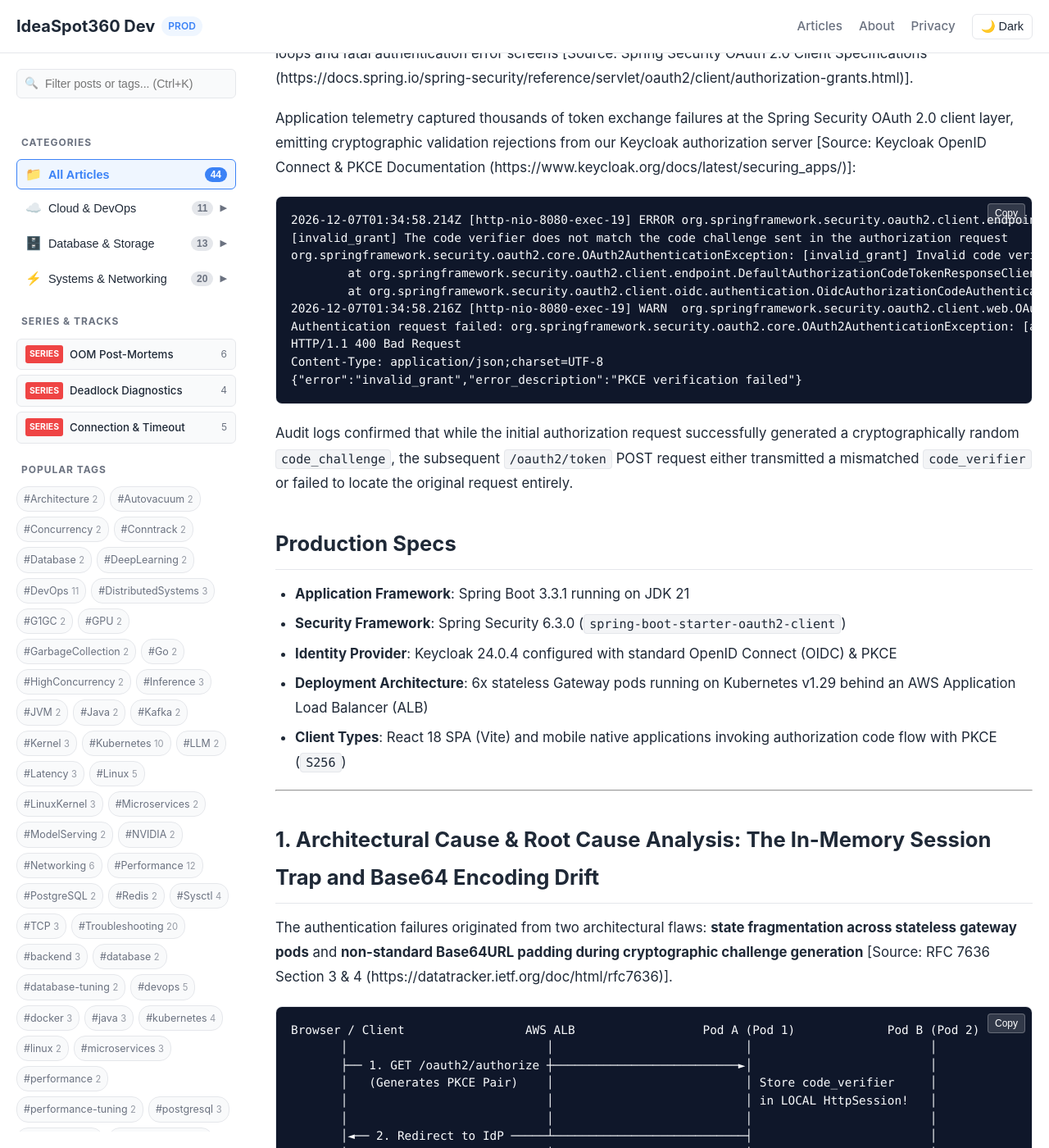
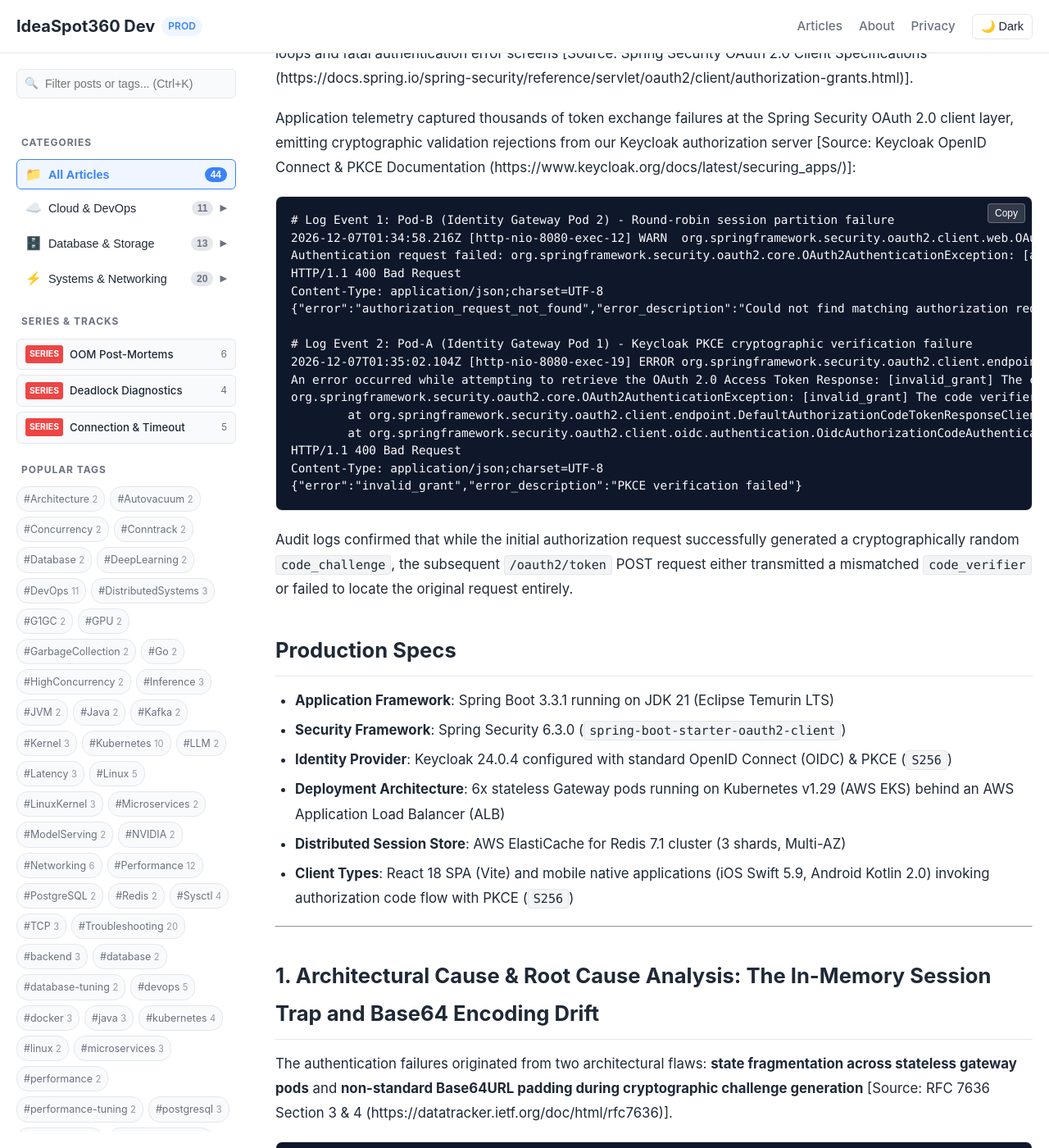
Before and after one commit to ideaspot360/dev, a Jekyll site: the page built from _posts/2026-12-07-spring-security-oauth2-pkce-code-verifier-failure.md, in a window 1280 px wide and 1400 px high, scrolled down 862 px. Shown: the whole window at 82% size. Built offline with Jekyll 4.4.1, drawn with Linux system fonts in a browser that asks for light colours; some of the changed text lies outside the part shown.

Commit message:
fix(post37): calibrate dual-log events, HttpCookieOAuth2AuthorizationRequestRepository overview, SCAN CLI, and Android SDK guardrail

````diff
--- a/_posts/2026-12-07-spring-security-oauth2-pkce-code-verifier-failure.md
+++ b/_posts/2026-12-07-spring-security-oauth2-pkce-code-verifier-failure.md
@@ -23,13 +23,19 @@ Immediately following the cutover of our customer-facing identity gateway from a
 Application telemetry captured thousands of token exchange failures at the Spring Security OAuth 2.0 client layer, emitting cryptographic validation rejections from our Keycloak authorization server [Source: Keycloak OpenID Connect & PKCE Documentation (https://www.keycloak.org/docs/latest/securing_apps/)]:
 
 ```text
-2026-12-07T01:34:58.214Z [http-nio-8080-exec-19] ERROR org.springframework.security.oauth2.client.endpoint.DefaultAuthorizationCodeTokenResponseClient -
-[invalid_grant] The code verifier does not match the code challenge sent in the authorization request
-org.springframework.security.oauth2.core.OAuth2AuthenticationException: [invalid_grant] Invalid code verifier
+# Log Event 1: Pod-B (Identity Gateway Pod 2) - Round-robin session partition failure
+2026-12-07T01:34:58.216Z [http-nio-8080-exec-12] WARN  org.springframework.security.oauth2.client.web.OAuth2LoginAuthenticationFilter -
+Authentication request failed: org.springframework.security.oauth2.core.OAuth2AuthenticationException: [authorization_request_not_found] Could not find matching authorization request
+HTTP/1.1 400 Bad Request
+Content-Type: application/json;charset=UTF-8
+{"error":"authorization_request_not_found","error_description":"Could not find matching authorization request"}
+
+# Log Event 2: Pod-A (Identity Gateway Pod 1) - Keycloak PKCE cryptographic verification failure
+2026-12-07T01:35:02.104Z [http-nio-8080-exec-19] ERROR org.springframework.security.oauth2.client.endpoint.DefaultAuthorizationCodeTokenResponseClient -
+An error occurred while attempting to retrieve the OAuth 2.0 Access Token Response: [invalid_grant] The code verifier does not match the code challenge sent in the authorization request
+org.springframework.security.oauth2.core.OAuth2AuthenticationException: [invalid_grant] The code verifier does not match the code challenge sent in the authorization request
 	at org.springframework.security.oauth2.client.endpoint.DefaultAuthorizationCodeTokenResponseClient.getTokenResponse(DefaultAuthorizationCodeTokenResponseClient.java:128)
 	at org.springframework.security.oauth2.client.oidc.authentication.OidcAuthorizationCodeAuthenticationProvider.authenticate(OidcAuthorizationCodeAuthenticationProvider.java:162)
-2026-12-07T01:34:58.216Z [http-nio-8080-exec-19] WARN  org.springframework.security.oauth2.client.web.OAuth2LoginAuthenticationFilter -
-Authentication request failed: org.springframework.security.oauth2.core.OAuth2AuthenticationException: [authorization_request_not_found] Could not find matching authorization request
 HTTP/1.1 400 Bad Request
 Content-Type: application/json;charset=UTF-8
 {"error":"invalid_grant","error_description":"PKCE verification failed"}
@@ -38,11 +44,12 @@ Content-Type: application/json;charset=UTF-8
 Audit logs confirmed that while the initial authorization request successfully generated a cryptographically random `code_challenge`, the subsequent `/oauth2/token` POST request either transmitted a mismatched `code_verifier` or failed to locate the original request entirely.
 
 ## Production Specs
-* **Application Framework**: Spring Boot 3.3.1 running on JDK 21
+* **Application Framework**: Spring Boot 3.3.1 running on JDK 21 (Eclipse Temurin LTS)
 * **Security Framework**: Spring Security 6.3.0 (`spring-boot-starter-oauth2-client`)
-* **Identity Provider**: Keycloak 24.0.4 configured with standard OpenID Connect (OIDC) & PKCE
-* **Deployment Architecture**: 6x stateless Gateway pods running on Kubernetes v1.29 behind an AWS Application Load Balancer (ALB)
-* **Client Types**: React 18 SPA (Vite) and mobile native applications invoking authorization code flow with PKCE (`S256`)
+* **Identity Provider**: Keycloak 24.0.4 configured with standard OpenID Connect (OIDC) & PKCE (`S256`)
+* **Deployment Architecture**: 6x stateless Gateway pods running on Kubernetes v1.29 (AWS EKS) behind an AWS Application Load Balancer (ALB)
+* **Distributed Session Store**: AWS ElastiCache for Redis 7.1 cluster (3 shards, Multi-AZ)
+* **Client Types**: React 18 SPA (Vite) and mobile native applications (iOS Swift 5.9, Android Kotlin 2.0) invoking authorization code flow with PKCE (`S256`)
 
 ---
 
@@ -53,7 +60,7 @@ The authentication failures originated from two architectural flaws: **state fra
 ```text
 Browser / Client                 AWS ALB                  Pod A (Pod 1)             Pod B (Pod 2)            Keycloak IdP
        │                            │                           │                         │                       │
-       ├── 1. GET /oauth2/authorize ┼──────────────────────────►│                         │                       │
+       ├── 1. GET /oauth2/authorization/keycloak ──────────────►│                         │                       │
        │   (Generates PKCE Pair)    │                           │ Store code_verifier     │                       │
        │                            │                           │ in LOCAL HttpSession!   │                       │
        │                            │                           │                         │                       │
@@ -76,7 +83,7 @@ Browser / Client                 AWS ALB                  Pod A (Pod 1)
 
 ### 1. Ingress Round-Robin and Session Partitioning
 1. **The PKCE Mechanism**: RFC 7636 specifies Proof Key for Code Exchange (PKCE) to protect public clients [Source: RFC 7636 (https://datatracker.ietf.org/doc/html/rfc7636)]. The client generates a high-entropy cryptographic secret `code_verifier` (43 to 128 characters) and derives `code_challenge = BASE64URL-ENCODE(SHA256(ASCII(code_verifier)))`.
-2. **Spring Security Default Behavior**: Spring Security's default implementation, `HttpSessionOAuth2AuthorizationRequestRepository`, stores the ongoing `OAuth2AuthorizationRequest` (including the secret `code_verifier`) inside the local in-memory `HttpSession` of the specific JVM pod that handled the initial `/oauth2/authorize` request [Source: Spring Security Authorization Grant Documentation (https://docs.spring.io/spring-security/reference/servlet/oauth2/client/authorization-grants.html)].
+2. **Spring Security Default Behavior**: Spring Security's default implementation, `HttpSessionOAuth2AuthorizationRequestRepository`, stores the ongoing `OAuth2AuthorizationRequest` (including the secret `code_verifier`) inside the local in-memory `HttpSession` of the specific JVM pod that handled the initial `/oauth2/authorization/keycloak` request [Source: Spring Security Authorization Grant Documentation (https://docs.spring.io/spring-security/reference/servlet/oauth2/client/authorization-grants.html)].
 3. **Stateless Load Balancing Incompatibility**: Because the ingress ALB used standard round-robin routing without sticky sessions or distributed session replication, step 1 was processed by Pod A. When Keycloak redirected the client browser back with the authorization code (`/login/oauth2/code/keycloak?code=...`), the ALB routed the request to Pod B.
 4. **Context Loss**: Pod B checked its local in-memory session, found no matching authorization request, and threw `authorization_request_not_found`. In cases where the client attempted to supply the `code_verifier` directly, subtle token serialization mismatches occurred.
 
@@ -105,9 +112,9 @@ During emergency remediation, multiple suboptimal workarounds were attempted:
 ## 3. Production Remediation: Before vs. After Unified Diff
 
 To build a resilient, horizontally scalable OAuth 2.0 PKCE architecture, we implemented [Source: Spring Security 6 Advanced OAuth 2.0 Login (https://docs.spring.io/spring-security/reference/servlet/oauth2/login/advanced.html)]:
-1. **Stateless Encrypted Cookie / Redis Distributed Authorization Request Repository**: Store the authorization request and `code_verifier` in a distributed Redis session store or inside an encrypted HTTP-only cookie [Source: Spring Session with Redis (https://docs.spring.io/spring-session/reference/guides/boot-redis.html)].
-2. **Strict RFC 7636 Base64URL Encoding**: Guarantee zero padding and safe URL characters for the `code_challenge`.
-3. **Spring Security Distributed Configuration**:
+1. **Stateless Encrypted Cookie Authorization Request Repository**: Store the temporary authorization request and `code_verifier` inside an encrypted, `HttpOnly`, `SameSite=Lax` cookie via `HttpCookieOAuth2AuthorizationRequestRepository`, eliminating server-side session dependencies during the redirect handshake.
+2. **Distributed Session Clustering for Authenticated State**: Configure Spring Session with Redis (`@EnableRedisHttpSession`) to share authenticated user sessions (`SecurityContext`) horizontally across all Kubernetes pods [Source: Spring Session with Redis (https://docs.spring.io/spring-session/reference/guides/boot-redis.html)].
+3. **Strict RFC 7636 Base64URL Encoding**: Guarantee zero padding and safe URL characters for the `code_challenge` across web and mobile clients.
 
 Apply the following production patch to configure `HttpCookieOAuth2AuthorizationRequestRepository` and Redis session synchronization:
 
@@ -136,7 +143,7 @@ Apply the following production patch to configure `HttpCookieOAuth2Authorization
              .oauth2Login(oauth2 -> oauth2
 -                // WRONG: Default uses in-memory HttpSession, failing behind round-robin ALBs
 +                .authorizationEndpoint(authorization -> authorization
-+                    .baseUri("/oauth2/authorize")
++                    .baseUri("/oauth2/authorization")
 +                    .authorizationRequestRepository(cookieAuthorizationRequestRepository)
 +                )
 +                .redirectionEndpoint(redirection -> redirection
@@ -147,12 +154,47 @@ Apply the following production patch to configure `HttpCookieOAuth2Authorization
      }
 ```
 
+Implementation outline of `HttpCookieOAuth2AuthorizationRequestRepository`:
+
+```java
+public class HttpCookieOAuth2AuthorizationRequestRepository
+        implements AuthorizationRequestRepository<OAuth2AuthorizationRequest> {
+
+    public static final String OAUTH2_AUTHORIZATION_REQUEST_COOKIE_NAME = "oauth2_auth_request";
+    private static final int COOKIE_EXPIRE_SECONDS = 180;
+
+    @Override
+    public OAuth2AuthorizationRequest loadAuthorizationRequest(HttpServletRequest request) {
+        return CookieUtils.getCookie(request, OAUTH2_AUTHORIZATION_REQUEST_COOKIE_NAME)
+                .map(cookie -> CookieUtils.deserialize(cookie, OAuth2AuthorizationRequest.class))
+                .orElse(null);
+    }
+
+    @Override
+    public void saveAuthorizationRequest(OAuth2AuthorizationRequest authRequest,
+            HttpServletRequest request, HttpServletResponse response) {
+        if (authRequest == null) {
+            CookieUtils.deleteCookie(request, response, OAUTH2_AUTHORIZATION_REQUEST_COOKIE_NAME);
+            return;
+        }
+        CookieUtils.addCookie(response, OAUTH2_AUTHORIZATION_REQUEST_COOKIE_NAME,
+                CookieUtils.serialize(authRequest), COOKIE_EXPIRE_SECONDS);
+    }
+
+    @Override
+    public OAuth2AuthorizationRequest removeAuthorizationRequest(HttpServletRequest request,
+            HttpServletResponse response) {
+        return this.loadAuthorizationRequest(request);
+    }
+}
+```
+
 Apply the following patch to the client-side cryptographic PKCE utility:
 
 ```diff
 --- utils/PkceUtil.java.orig
 +++ utils/PkceUtil.java
-@@ -12,12 +12,16 @@
+@@ -12,12 +16,21 @@
      public static String generateCodeChallenge(String codeVerifier) throws NoSuchAlgorithmException {
          byte[] bytes = codeVerifier.getBytes(StandardCharsets.US_ASCII);
          MessageDigest messageDigest = MessageDigest.getInstance("SHA-256");
@@ -160,7 +202,11 @@ Apply the following patch to the client-side cryptographic PKCE utility:
 -        // WRONG: Standard Base64 introduces '+', '/', and '=' padding
 -        return Base64.getEncoder().encodeToString(digest);
 +        // Correct: RFC 7636 mandates unpadded Base64URL encoding (S256)
++        // Standard Java 8+ / JDK 21:
 +        return Base64.getUrlEncoder().withoutPadding().encodeToString(digest);
++        // NOTE: On legacy Android SDK < 26 (without desugaring), use:
++        // return android.util.Base64.encodeToString(digest,
++        //     android.util.Base64.URL_SAFE | android.util.Base64.NO_PADDING | android.util.Base64.NO_WRAP);
      }
 ```
 
@@ -199,10 +245,13 @@ CODE_CHALLENGE=$(echo -n "$CODE_VERIFIER" | openssl dgst -sha256 -binary | opens
 echo "Verifier:  $CODE_VERIFIER"
 echo "Challenge: $CODE_CHALLENGE"
 
-# 4. Inspect Redis cluster to confirm authorization requests are successfully shared across pods
-redis-cli -h redis.prod.internal -p 6379 KEYS "spring:session:oauth2:*"
+# 4. Verify stateless encrypted cookie generation on initial OAuth2 authorization redirect
+curl -v -k -s "https://gateway.ideaspot360.com/oauth2/authorization/keycloak" -o /dev/null 2>&1 | grep -i "set-cookie"
 
-# 5. Perform an end-to-end token exchange simulation against Keycloak via curl
+# 5. Inspect Redis session store using non-blocking SCAN to verify session synchronization across pods
+redis-cli -h redis.prod.internal -p 6379 --scan --pattern "spring:session:oauth2:sessions:*"
+
+# 6. Perform an end-to-end token exchange simulation against Keycloak via curl
 curl -v -X POST https://idp.ideaspot360.com/realms/production/protocol/openid-connect/token \
   -H "Content-Type: application/x-www-form-urlencoded" \
   -d "grant_type=authorization_code" \
@@ -224,6 +273,7 @@ To prevent recurring OAuth 2.0 PKCE failures across multi-instance cloud environ
 2. **Stateless Authorization Request Storage**: Never permit in-memory `HttpSessionOAuth2AuthorizationRequestRepository` in clustered or autoscaling cloud environments. Enforce encrypted cookie or Redis-backed repositories [Source: Spring Security 6 Reference (https://docs.spring.io/spring-security/reference/servlet/oauth2/login/advanced.html)].
 3. **Strict RFC 7636 S256 Compliance**: Automatically validate that all code challenge generation libraries enforce unpadded Base64URL encoding via automated unit and integration tests.
 4. **IdP Clock Skew Tolerances**: Configure a 30-to-60 second clock skew tolerance in Spring Security (`JwtTimestampValidator`) to prevent transient token expiration during rapid token exchange.
+5. **Legacy Mobile SDK Desugaring**: On Android clients supporting API Level < 26, ensure Java 8+ API desugaring is enabled or use `android.util.Base64` with `URL_SAFE | NO_PADDING | NO_WRAP` flags.
 
 ---
 
````
Also changed, not shown: other parts of _posts/2026-12-07-spring-security-oauth2-pkce-code-verifier-failure.md (+1 -1 lines).
